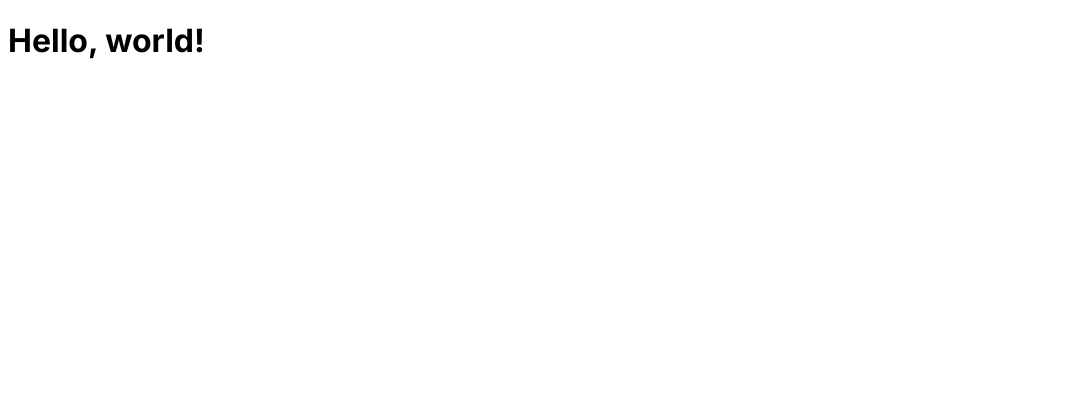
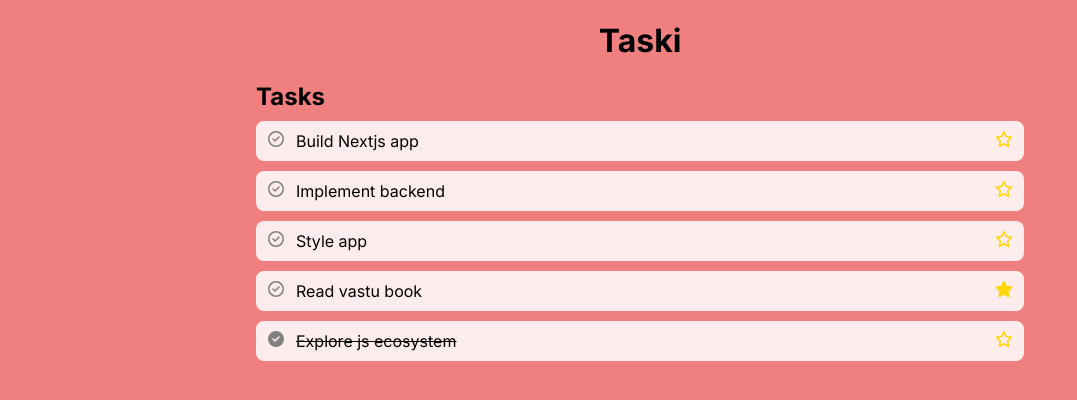
Before and after one commit to safalnpane/taski, a Next.js app in the folder frontend/: page / in a window 1280 px wide. Shown: the top 400 px of the page, without its empty margins (0-1077 px from the left). Built offline with nearby package versions, Linux system fonts and the light colour scheme.

Commit message:
feat(frontend): display todo list

```diff
--- a/frontend/package.json
+++ b/frontend/package.json
@@ -9,6 +9,10 @@
     "lint": "next lint"
   },
   "dependencies": {
+    "@fortawesome/fontawesome-svg-core": "^6.4.2",
+    "@fortawesome/free-regular-svg-icons": "^6.4.2",
+    "@fortawesome/free-solid-svg-icons": "^6.4.2",
+    "@fortawesome/react-fontawesome": "^0.2.0",
     "next": "^13.4.13",
     "react": "^18.2.0",
     "react-dom": "^18.2.0"
--- /dev/null
+++ b/frontend/src/app/global.css
@@ -0,0 +1,24 @@
+/* global.css */
+
+body,
+html,
+p {
+  margin: 0;
+  padding: 0;
+}
+
+body {
+  background-color: lightcoral;
+}
+
+.container {
+  width: 60%;
+  margin: 0 auto;
+  text-align: center;
+}
+
+.todoContainer {
+  display: flex;
+  flex-direction: column;
+  gap: 10px;
+}
--- a/frontend/src/app/layout.jsx
+++ b/frontend/src/app/layout.jsx
@@ -1,4 +1,6 @@
 import { Inter } from "next/font/google";
+
+import "./global.css";
 
 const inter = Inter({ subsets: ["latin"] });
 
--- a/frontend/src/app/page.jsx
+++ b/frontend/src/app/page.jsx
@@ -1,7 +1,46 @@
 // page.jsx
 
+import TodoItem from "../components/TodoItem";
+
 const HomePage = () => {
-  return <h1>Hello, world!</h1>;
+  const todos = [
+    {
+      name: "Build Nextjs app",
+      done: false,
+      stared: false,
+    },
+    {
+      name: "Implement backend",
+      done: false,
+      stared: false,
+    },
+    {
+      name: "Style app",
+      done: false,
+      stared: false,
+    },
+    {
+      name: "Read vastu book",
+      done: false,
+      stared: true,
+    },
+    {
+      name: "Explore js ecosystem",
+      done: true,
+      stared: false,
+    },
+  ];
+  return (
+    <main className="container">
+      <h1>Taski</h1>
+      <div className="todoContainer">
+        <h2 style={{ textAlign: "left", margin: "0" }}>Tasks</h2>
+        {todos.map((todo) => (
+          <TodoItem key={todo.name} todo={todo} />
+        ))}
+      </div>
+    </main>
+  );
 };
 
 export default HomePage;
--- /dev/null
+++ b/frontend/src/components/TodoItem.jsx
@@ -0,0 +1,31 @@
+// TodoItem.jsx
+import { FontAwesomeIcon } from "@fortawesome/react-fontawesome";
+import { faCircleCheck, faStar } from "@fortawesome/free-regular-svg-icons";
+import {
+  faCircleCheck as faCircleCheckFilled,
+  faStar as faStarFilled,
+} from "@fortawesome/free-solid-svg-icons";
+
+import styles from "./todoItem.module.css";
+
+const TodoItem = ({ todo }) => {
+  return (
+    <div className={styles.todoItem}>
+      <div className={styles.todoText}>
+        <FontAwesomeIcon
+          icon={todo.done ? faCircleCheckFilled : faCircleCheck}
+          className={styles.icon}
+        />
+        <p style={{ textDecoration: todo.done ? "line-through" : "none" }}>
+          {todo.name}
+        </p>
+      </div>
+      <FontAwesomeIcon
+        icon={todo.stared ? faStarFilled : faStar}
+        className={styles.icon + " " + styles.star}
+      />
+    </div>
+  );
+};
+
+export default TodoItem;
--- /dev/null
+++ b/frontend/src/components/todoItem.module.css
@@ -0,0 +1,24 @@
+/* todoItem.module.css */
+
+.todoItem {
+  background-color: rgba(255, 255, 255, 0.85);
+  padding: 10px;
+  border-radius: 8px;
+  display: flex;
+  flex-direction: row;
+  justify-content: space-between;
+}
+
+.icon {
+  width: 20px;
+  color: gray;
+}
+
+.todoText {
+  display: flex;
+  gap: 10px;
+}
+
+.star {
+  color: gold;
+}
```
Also changed, not shown: 1 other file (tests, documents, lock files or other folders).
